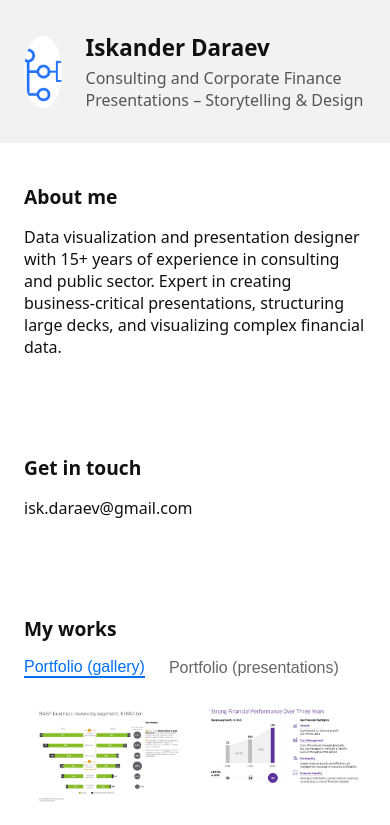
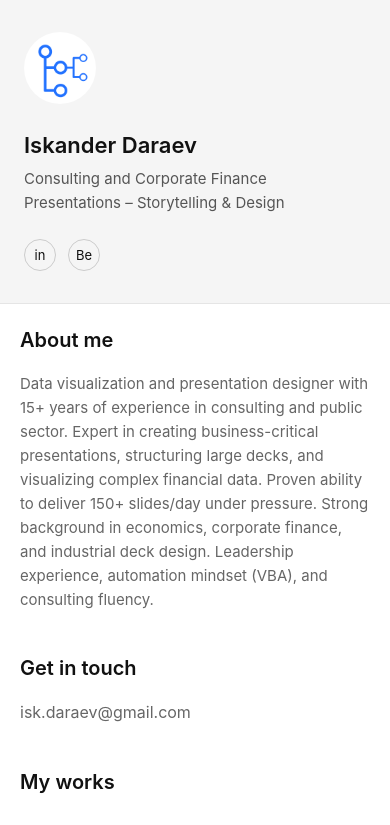
Before and after one commit to isk06/ruportfo, a Next.js app: page / in a window 390 px wide. Shown: the top 825 px of the page. Built offline with nearby package versions, Linux system fonts and the light colour scheme.

Commit message:
Align portfolio tabs and content to left with sections

```diff
--- a/app/globals.css
+++ b/app/globals.css
@@ -1,133 +1,286 @@
+/* ===============================
+   RESET & BASE
+================================ */
+
 * {
   box-sizing: border-box;
+  margin: 0;
+  padding: 0;
+}
+
+html,
+body {
+  max-width: 100%;
+  overflow-x: hidden;
 }
 
 body {
-  margin: 0;
-  font-family: system-ui, -apple-system, BlinkMacSystemFont, "Creato Display",
-    sans-serif;
+  font-family: -apple-system, BlinkMacSystemFont, "Creato Display",
+    Roboto, Inter, Helvetica, Arial, sans-serif;
+  background: #ffffff;
   color: #111;
-  background: #fff;
+  line-height: 1.6;
 }
 
-/* ---------- HERO ---------- */
+/* ---------- HERO AVATAR ---------- */
+
+.hero-logo {
+  width: 72px;
+  height: 72px;
+  border-radius: 50%;
+  overflow: hidden;
+  flex-shrink: 0;
+}
+
+.hero-avatar {
+  width: 100%;
+  height: 100%;
+  object-fit: cover;
+  display: block;
+}
+
+
+
+/* ===============================
+   LINKS
+================================ */
+
+a {
+  color: inherit;
+  text-decoration: none;
+}
+
+a:hover {
+  opacity: 0.8;
+}
+
+/* ===============================
+   HERO / HEADER
+================================ */
+
+.hero {
+  width: 100%;
+  border-bottom: 1px solid #e5e5e5;
+}
 
 .hero-gray {
-  background: #f2f2f2;
-  padding: 32px 0;
+  background: #f5f5f5;
 }
 
-.hero-inner {
+.hero-content {
   max-width: 1100px;
   margin: 0 auto;
-  padding: 0 24px;
+  padding: 32px 24px;
   display: flex;
   align-items: center;
   gap: 24px;
 }
 
-.hero-avatar {
+.hero-logo {
   width: 72px;
   height: 72px;
   border-radius: 50%;
-  overflow: hidden;
-  background: #fff;
+  background: #ffffff;
 }
 
-.hero-avatar img {
-  width: 100%;
-  height: 100%;
-  object-fit: cover;
+.hero-title {
+  font-size: 22px;
+  font-weight: 600;
 }
 
-.hero-text h1 {
-  margin: 0;
-  font-size: 1.4rem;
+.hero-subtitle {
+  font-size: 15px;
+  color: #555;
+  margin-top: 4px;
 }
 
-.hero-text p {
-  margin: 4px 0 0;
-  color: #555;
+.hero-socials {
+  margin-left: auto;
+  display: flex;
+  gap: 12px;
 }
 
-/* ---------- SECTIONS ---------- */
+.hero-socials a {
+  width: 32px;
+  height: 32px;
+  border: 1px solid #ccc;
+  border-radius: 50%;
+  display: flex;
+  align-items: center;
+  justify-content: center;
+  font-size: 13px;
+}
+
+/* ===============================
+   SECTIONS
+================================ */
 
 .section {
   max-width: 1100px;
   margin: 0 auto;
-  padding: 40px 24px;
+  padding: 20px 20px;
 }
 
 .section h2 {
-  margin: 0 0 12px;
-  font-size: 1.2rem;
+  font-size: 20px;
+  font-weight: 600;
+  margin-bottom: 16px;
 }
 
+/* ===============================
+   ABOUT
+================================ */
+
 .about {
-  max-width: 700px;
+  max-width: 760px;
+  color: #666;
+  font-size: 15px;
 }
 
+/* ===============================
+   CONTACT
+================================ */
+
 .contact {
-  font-weight: 400;
+  font-weight: normal;
+  margin-top: 8px;
+  color: #666;
 }
 
-/* ---------- TABS ---------- */
+/* ===============================
+   PORTFOLIO TABS
+================================ */
 
 .tabs {
   display: flex;
-  gap: 24px;
-  margin: 16px 0 24px;
+  gap: 32px;
+  margin-bottom: 32px;
+  border-bottom: 1px solid #e5e5e5;
 }
 
 .tab {
-  background: none;
-  border: none;
-  padding: 0;
-  font-size: 1rem;
+  padding-bottom: 10px;
+  font-weight: 500;
+  color: #999;
   cursor: pointer;
-  color: #666;
 }
 
 .tab.active {
-  color: #0070f3;
-  border-bottom: 2px solid #0070f3;
+  color: #111;
+  border-bottom: 2px solid #111;
 }
 
-/* ---------- GALLERY ---------- */
+/* ===============================
+   PORTFOLIO GRID
+================================ */
 
 .grid {
   display: grid;
   grid-template-columns: repeat(2, 1fr);
-  gap: 20px;
+  gap: 32px;
 }
 
-.grid-image {
-  width: 100%;
-  border-radius: 12px;
+/* ===============================
+   PROJECT CARD
+================================ */
+
+.card {
+  background: #ffffff;
+  border-radius: 16px;
+  overflow: hidden;
+  border: 1px solid #eee;
+  display: flex;
+  flex-direction: column;
+  cursor: zoom-in;
+  transition: transform 0.2s ease, box-shadow 0.2s ease;
 }
 
-/* ---------- PDF LIST ---------- */
-
-.pdf-list {
-  list-style: none;
-  padding: 0;
-  margin: 0;
+.card:hover {
+  transform: translateY(-2px);
+  box-shadow: 0 8px 20px rgba(0, 0, 0, 0.08);
 }
 
-.pdf-list li {
-  margin-bottom: 8px;
+.card img {
+  width: 100%;
+  height: auto;
+  display: block;
 }
 
-.pdf-list a {
-  text-decoration: none;
-  color: #0070f3;
+/* Caption pinned to bottom */
+.card-caption {
+  margin-top: auto;
+  padding: 14px 16px;
+  font-size: 13px;
+  color: #666;
+  background: #fff;
+}
+
+/* ===============================
+   IMAGE MODAL (ZOOM)
+================================ */
+
+.modal-overlay {
+  position: fixed;
+  inset: 0;
+  background: rgba(0, 0, 0, 0.75);
+  display: flex;
+  align-items: center;
+  justify-content: center;
+  z-index: 1000;
+}
+
+.modal-content {
+  max-width: 90vw;
+  max-height: 90vh;
+}
+
+.modal-content img {
+  width: 100%;
+  height: auto;
+  border-radius: 8px;
+  cursor: zoom-out;
+}
+
+/* ===============================
+   FOOTER
+================================ */
+
+.footer {
+  padding: 32px 24px;
+  text-align: center;
+  font-size: 13px;
+  color: #aaa;
+  border-top: 1px solid #eee;
+}
+
+/* ===============================
+   RESPONSIVE
+================================ */
+
+@media (max-width: 768px) {
+  .hero-content {
+    flex-direction: column;
+    align-items: flex-start;
+  }
+
+  .hero-socials {
+    margin-left: 0;
+  }
+
+  .grid {
+    grid-template-columns: 1fr;
+  }
 }
 
 /* ---------- FOOTER ---------- */
 
-footer {
-  background: #f2f2f2;
-  padding: 24px;
+.footer {
+  padding: 24px 16px;
   text-align: center;
-  color: #666;
+  font-size: 14px;
+  color: #555;
 }
+
+.footer-gray {
+  background-color: #f3f4f6; /* same gray as hero */
+}
--- a/app/page.tsx
+++ b/app/page.tsx
@@ -9,59 +9,92 @@ export default function HomePage() {
   const imageFiles = fs.existsSync(imagesDir)
     ? fs
         .readdirSync(imagesDir)
-        .filter((f) => /\.(jpg|jpeg|png|webp)$/i.test(f))
+        .filter((file) => /\.(jpg|jpeg|png|webp)$/i.test(file))
         .sort()
     : [];
 
   /* ---------- PDFS ---------- */
   const pdfsDir = path.join(process.cwd(), "public/pdfs");
   const pdfFiles = fs.existsSync(pdfsDir)
-    ? fs.readdirSync(pdfsDir).filter((f) => /\.pdf$/i.test(f)).sort()
+    ? fs
+        .readdirSync(pdfsDir)
+        .filter((file) => /\.pdf$/i.test(file))
+        .sort()
     : [];
 
   return (
     <>
-      {/* HERO */}
+      {/* ================= HERO / HEADER ================= */}
       <section className="hero hero-gray">
-        <div className="hero-inner">
-          <div className="hero-avatar">
-            <img src="/avatar.png" alt="Iskander Daraev" />
+        <div className="hero-content">
+          {/* Logo (optional) */}
+          <div className="hero-logo">
+            <img
+              src="/avatar.png"
+              alt="Iskander Daraev"
+              className="hero-avatar"
+            />
           </div>
 
-          <div className="hero-text">
-            <h1>Iskander Daraev</h1>
-            <p>
-              Consulting and Corporate Finance Presentations – Storytelling &
-              Design
+
+          {/* Name & subtitle */}
+          <div>
+            <h1 className="hero-title">Iskander Daraev</h1>
+            <p className="hero-subtitle">
+              Consulting and Corporate Finance Presentations – Storytelling & Design
             </p>
+          </div>
+
+          {/* Social links */}
+          <div className="hero-socials">
+            <a
+              href="https://www.linkedin.com"
+              target="_blank"
+              rel="noreferrer"
+            >
+              in
+            </a>
+            <a
+              href="https://www.behance.net"
+              target="_blank"
+              rel="noreferrer"
+            >
+              Be
+            </a>
           </div>
         </div>
       </section>
 
-      {/* ABOUT */}
+      {/* ================= ABOUT ME ================= */}
       <section className="section">
         <h2>About me</h2>
         <p className="about">
-          Data visualization and presentation designer with 15+ years of
-          experience in consulting and public sector. Expert in creating
-          business-critical presentations, structuring large decks, and
-          visualizing complex financial data.
+          Data visualization and presentation designer with 15+ years of experience
+          in consulting and public sector. Expert in creating business-critical
+          presentations, structuring large decks, and visualizing complex financial
+          data. Proven ability to deliver 150+ slides/day under pressure. Strong
+          background in economics, corporate finance, and industrial deck design.
+          Leadership experience, automation mindset (VBA), and consulting fluency.
         </p>
       </section>
 
-      {/* CONTACT */}
+      {/* ================= CONTACT ================= */}
       <section className="section">
         <h2>Get in touch</h2>
         <p className="contact">isk.daraev@gmail.com</p>
       </section>
 
-      {/* WORKS */}
+      {/* ================= WORKS ================= */}
       <section className="section">
         <h2>My works</h2>
 
-        <PortfolioTabs images={imageFiles} pdfs={pdfFiles} />
+        <PortfolioTabs
+          images={imageFiles}
+          pdfs={pdfFiles}
+        />
       </section>
 
+      {/* ================= FOOTER ================= */}
       <Footer />
     </>
   );
--- a/components/PortfolioTabs.tsx
+++ b/components/PortfolioTabs.tsx
@@ -1,6 +1,8 @@
-"use client";
+'use client';
 
 import { useState } from "react";
+import ProjectCard from "./ProjectCard";
+import PdfCard from "./PdfCard";
 
 type Props = {
   images: string[];
@@ -11,49 +13,86 @@ export default function PortfolioTabs({ images, pdfs }: Props) {
   const [activeTab, setActiveTab] = useState<"gallery" | "pdfs">("gallery");
 
   return (
-    <>
-      {/* TABS */}
-      <div className="tabs">
+    <section className="section">
+      {/* Tabs */}
+      <div
+        style={{
+          display: "flex",
+          gap: "40px",
+          borderBottom: "1px solid #e5e5e5",
+          marginBottom: "32px",
+        }}
+      >
         <button
-          className={activeTab === "gallery" ? "tab active" : "tab"}
           onClick={() => setActiveTab("gallery")}
+          style={{
+            background: "none",
+            border: "none",
+            paddingBottom: "12px",
+            fontSize: "16px",
+            fontWeight: 600,
+            cursor: "pointer",
+            borderBottom:
+              activeTab === "gallery" ? "3px solid #1f6fff" : "3px solid transparent",
+          }}
         >
           Portfolio (gallery)
         </button>
 
         <button
-          className={activeTab === "pdfs" ? "tab active" : "tab"}
           onClick={() => setActiveTab("pdfs")}
+          style={{
+            background: "none",
+            border: "none",
+            paddingBottom: "12px",
+            fontSize: "16px",
+            fontWeight: 600,
+            cursor: "pointer",
+            borderBottom:
+              activeTab === "pdfs" ? "3px solid #1f6fff" : "3px solid transparent",
+          }}
         >
           Portfolio (presentations)
         </button>
       </div>
 
-      {/* CONTENT */}
+      {/* Content */}
       {activeTab === "gallery" && (
-        <div className="grid">
+        <div
+          style={{
+            display: "grid",
+            gridTemplateColumns: "repeat(2, 1fr)",
+            gap: "24px",
+          }}
+        >
           {images.map((img, i) => (
-            <img
+            <ProjectCard
               key={i}
-              src={`/images/${img}`}
-              alt={`Project ${i + 1}`}
-              className="grid-image"
+              title={`Image ${i + 1}`}
+              image={`/images/${img}`}
+              description="Presentation design project example."
             />
           ))}
         </div>
       )}
 
       {activeTab === "pdfs" && (
-        <ul className="pdf-list">
+        <div
+          style={{
+            display: "grid",
+            gridTemplateColumns: "repeat(2, 1fr)",
+            gap: "24px",
+          }}
+        >
           {pdfs.map((pdf, i) => (
-            <li key={i}>
-              <a href={`/pdfs/${pdf}`} target="_blank" rel="noreferrer">
-                {pdf}
-              </a>
-            </li>
+            <PdfCard
+              key={i}
+              title={`Presentation ${i + 1}`}
+              file={`/pdfs/${pdf}`}
+            />
           ))}
-        </ul>
+        </div>
       )}
-    </>
+    </section>
   );
 }
```
